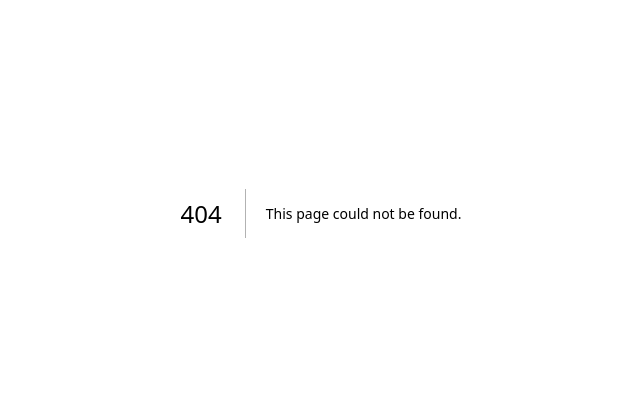
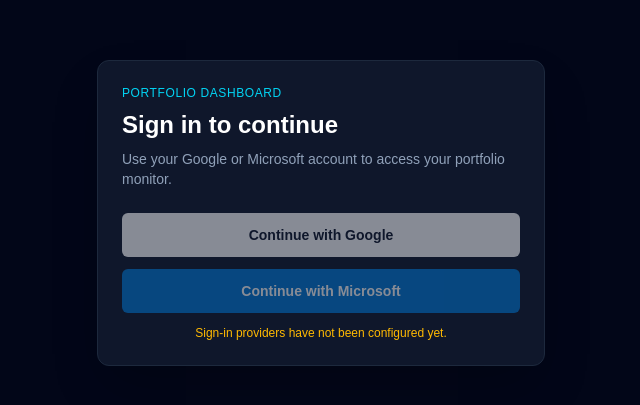
Before and after one commit to ajadversalo/wealthsimple_dashboard_fe, a Next.js app: page /signin in a window 1280 px wide. Before the commit this address had no page. Shown: the part 187-592 px from the top of the page, without its empty margins (319-959 px from the left). Built offline with nearby package versions, Linux system fonts and the light colour scheme; no server answers.

Commit message:
add auth

```diff
--- /dev/null
+++ b/app/api/auth/[...nextauth]/route.ts
@@ -0,0 +1,6 @@
+import NextAuth from 'next-auth';
+import { authOptions } from '@/lib/auth';
+
+const handler = NextAuth(authOptions);
+
+export { handler as GET, handler as POST };
--- a/app/page.tsx
+++ b/app/page.tsx
@@ -1,7 +1,13 @@
 import PositionsDashboard from '@/components/PositionsDashboard';
 import CashSecuredPutsScreener from '@/app/components/CashSecuredPutsScreener';
+import { getServerSession } from 'next-auth';
+import { redirect } from 'next/navigation';
+import { authOptions } from '@/lib/auth';
 
-export default function Home() {
+export default async function Home() {
+  const session = await getServerSession(authOptions);
+  if (!session) redirect('/signin');
+
   return (
     <main className="bg-slate-950">
       <PositionsDashboard />
--- /dev/null
+++ b/app/signin/page.tsx
@@ -0,0 +1,23 @@
+import { getServerSession } from 'next-auth';
+import { redirect } from 'next/navigation';
+import SignInButtons from '@/components/SignInButtons';
+import { authOptions } from '@/lib/auth';
+
+export default async function SignInPage() {
+  const session = await getServerSession(authOptions);
+  if (session) redirect('/');
+
+  return (
+    <main className="min-h-screen bg-slate-950 text-slate-100 flex items-center justify-center p-6">
+      <section className="w-full max-w-md bg-slate-900 border border-slate-800 rounded-xl p-6 shadow-2xl">
+        <p className="text-xs font-medium text-cyan-400 uppercase tracking-wider">Portfolio Dashboard</p>
+        <h1 className="text-2xl font-bold text-white mt-2">Sign in to continue</h1>
+        <p className="text-sm text-slate-400 mt-2 mb-6">Use your Google or Microsoft account to access your portfolio monitor.</p>
+        <SignInButtons
+          googleAvailable={Boolean(process.env.GOOGLE_CLIENT_ID && process.env.GOOGLE_CLIENT_SECRET)}
+          microsoftAvailable={Boolean(process.env.AZURE_AD_CLIENT_ID && process.env.AZURE_AD_CLIENT_SECRET)}
+        />
+      </section>
+    </main>
+  );
+}
--- a/components/PositionsDashboard.tsx
+++ b/components/PositionsDashboard.tsx
@@ -1,6 +1,7 @@
 'use client';
 
 import React, { useState, useEffect } from 'react';
+import { signOut } from 'next-auth/react';
 import MiniCashSecuredPutsScreener from './MiniCashSecuredPutsScreener';
 
 // --- TypeScript Interfaces ---
@@ -233,6 +234,13 @@
             className="px-3 py-1.5 bg-slate-800 hover:bg-slate-700 text-slate-200 border border-slate-700 rounded-md transition-colors disabled:opacity-50"
           >
             {loading ? 'Refreshing...' : 'Sync Now'}
+          </button>
+          <button
+            type="button"
+            onClick={() => signOut({ callbackUrl: '/signin' })}
+            className="px-3 py-1.5 bg-slate-800 hover:bg-slate-700 text-slate-200 border border-slate-700 rounded-md transition-colors"
+          >
+            Sign out
           </button>
         </div>
       </header>
--- /dev/null
+++ b/components/SignInButtons.tsx
@@ -0,0 +1,38 @@
+'use client';
+
+import { signIn } from 'next-auth/react';
+
+interface SignInButtonsProps {
+  googleAvailable: boolean;
+  microsoftAvailable: boolean;
+}
+
+export default function SignInButtons({ googleAvailable, microsoftAvailable }: SignInButtonsProps) {
+  const buttonClass = 'w-full flex items-center justify-center rounded-md px-4 py-3 text-sm font-semibold transition-colors disabled:cursor-not-allowed disabled:opacity-50';
+
+  return (
+    <div className="space-y-3">
+      <button
+        type="button"
+        className={`${buttonClass} bg-white text-slate-900 hover:bg-slate-200`}
+        disabled={!googleAvailable}
+        onClick={() => signIn('google', { callbackUrl: '/' })}
+      >
+        Continue with Google
+      </button>
+      <button
+        type="button"
+        className={`${buttonClass} bg-[#0078d4] text-white hover:bg-[#106ebe]`}
+        disabled={!microsoftAvailable}
+        onClick={() => signIn('azure-ad', { callbackUrl: '/' })}
+      >
+        Continue with Microsoft
+      </button>
+      {!googleAvailable && !microsoftAvailable && (
+        <p className="text-center text-xs text-amber-400">
+          Sign-in providers have not been configured yet.
+        </p>
+      )}
+    </div>
+  );
+}
--- /dev/null
+++ b/lib/auth.ts
@@ -0,0 +1,34 @@
+import type { NextAuthOptions } from 'next-auth';
+import AzureADProvider from 'next-auth/providers/azure-ad';
+import GoogleProvider from 'next-auth/providers/google';
+
+const allowedEmails = (process.env.ALLOWED_EMAILS ?? '')
+  .split(',')
+  .map((email) => email.trim().toLowerCase())
+  .filter(Boolean);
+
+export const authOptions: NextAuthOptions = {
+  providers: [
+    GoogleProvider({
+      clientId: process.env.GOOGLE_CLIENT_ID ?? '',
+      clientSecret: process.env.GOOGLE_CLIENT_SECRET ?? '',
+    }),
+    AzureADProvider({
+      clientId: process.env.AZURE_AD_CLIENT_ID ?? '',
+      clientSecret: process.env.AZURE_AD_CLIENT_SECRET ?? '',
+      tenantId: process.env.AZURE_AD_TENANT_ID || 'common',
+    }),
+  ],
+  pages: {
+    signIn: '/signin',
+  },
+  session: {
+    strategy: 'jwt',
+  },
+  callbacks: {
+    async signIn({ user }) {
+      return Boolean(user.email && allowedEmails.includes(user.email.toLowerCase()));
+    },
+  },
+  secret: process.env.NEXTAUTH_SECRET,
+};
```
Also changed, not shown: package.json (+5 -4 lines), 2 other files (tests, documents, lock files or other folders).
